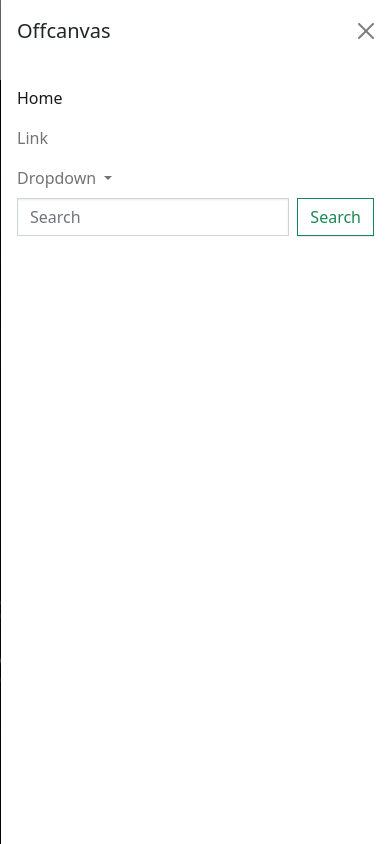
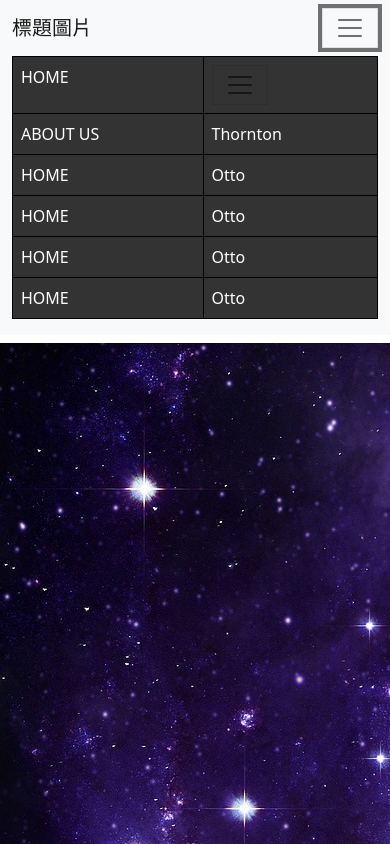
Before and after one commit to VKCCYC/HWBS, a plain HTML site: page BT/index.html in a window 390 px wide. Both pictures are taken after a click on the button 350 px from the left and 40 px from the top of the page. Shown: the top 844 px of the page. Drawn offline with nearby package versions, Linux system fonts and the light colour scheme.

Commit message:
表單未完成

```diff
--- a/BT/index.html
+++ b/BT/index.html
@@ -16,89 +16,66 @@
   <!-- https://demo.templatemonster.com/demo/339526.html -->
 
   <!-- 導覽列 -->
-  <nav class="navbar navbar-light fixed-top bg-light ">
-    <div class="container-fluid ">
+  <nav id="top" class="navbar navbar-expand-lg navbar-light bg-light fixed-top mb-2">
+    <div class="container-fluid bg-light">
       <a class="navbar-brand" href="#">標題圖片</a>
-
-      <!-- 右邊按鈕 -->
-      <button class="navbar-toggler" type="button" data-bs-toggle="offcanvas" data-bs-target="#offcanvasNavbar-right">
+      <button class="navbar-toggler" type="button" data-bs-toggle="collapse" data-bs-target="#c1">
+        <span class="navbar-toggler-icon"></span>
+      </button>
+      <div class="collapse navbar-collapse" id="c1">
+        <table class="table  table-hover mt-2">
+          <tbody>
+            <tr>
+              <td>
+                HOME
+                <div class="collapse navbar-collapse" id="c2">
+                  <table class="table  table-hover mt-2">
+                    <tr>
+                      <td>HOME01</td>
+                    </tr>
+                  </table>
+                </div>
+              </td>
+              <td>
+                <button class="navbar-toggler" type="button" data-bs-toggle="collapse" data-bs-target="#c2">
                   <span class="navbar-toggler-icon"></span>
                 </button>
 
-      <div class="offcanvas offcanvas-start" tabindex="-1" id="offcanvasNavbar-left">
-        <div class="offcanvas-header">
-          <h5 class="offcanvas-title" id="offcanvasNavbarLabel">Offcanvas</h5>
-          <button type="button" class="btn-close text-reset" data-bs-dismiss="offcanvas"></button>
-        </div>
-        <div class="offcanvas-body">
-          <ul class="navbar-nav justify-content-end flex-grow-1 pe-3">
-            <li class="nav-item">
-              <a class="nav-link active" aria-current="page" href="#">Home</a>
-            </li>
-            <li class="nav-item">
-              <a class="nav-link" href="#">Link</a>
-            </li>
-            <li class="nav-item dropdown">
-              <a class="nav-link dropdown-toggle" href="#" id="offcanvasNavbarDropdown" role="button"
-                data-bs-toggle="dropdown">
-                Dropdown
-              </a>
-              <ul class="dropdown-menu">
-                <li><a class="dropdown-item" href="#">Action</a></li>
-                <li><a class="dropdown-item" href="#">Another action</a></li>
-                <li>
-                  <hr class="dropdown-divider">
-                </li>
-                <li><a class="dropdown-item" href="#">Something else here</a></li>
-              </ul>
-            </li>
-          </ul>
-          <form class="d-flex">
-            <input class="form-control me-2" type="search" placeholder="Search">
-            <button class="btn btn-outline-success" type="submit">Search</button>
-          </form>
+              </td>
+            </tr>
+
+
+
+            <tr>
+              <td>ABOUT US</td>
+              <td>Thornton</td>
+            </tr>
+            <tr>
+              <td>HOME</td>
+              <td>Otto</td>
+            </tr>
+            <tr>
+              <td>HOME</td>
+              <td>Otto</td>
+            </tr>
+            <tr>
+              <td>HOME</td>
+              <td>Otto</td>
+            </tr>
+            <tr>
+              <td>HOME</td>
+              <td>Otto</td>
+            </tr>
+          </tbody>
+        </table>
       </div>
     </div>
-      <div class="offcanvas offcanvas-end" tabindex="-1" id="offcanvasNavbar-right">
-        <div class="offcanvas-header">
-          <h5 class="offcanvas-title" id="offcanvasNavbarLabel">Offcanvas</h5>
-          <button type="button" class="btn-close text-reset" data-bs-dismiss="offcanvas"></button>
-        </div>
-        <div class="offcanvas-body">
-          <ul class="navbar-nav justify-content-end flex-grow-1 pe-3">
-            <li class="nav-item">
-              <a class="nav-link active" aria-current="page" href="#">Home</a>
-            </li>
-            <li class="nav-item">
-              <a class="nav-link" href="#">Link</a>
-            </li>
-            <li class="nav-item dropdown">
-              <a class="nav-link dropdown-toggle" href="#" id="offcanvasNavbarDropdown" role="button"
-                data-bs-toggle="dropdown">
-                Dropdown
-              </a>
-              <ul class="dropdown-menu">
-                <li><a class="dropdown-item" href="#">Action</a></li>
-                <li><a class="dropdown-item" href="#">Another action</a></li>
-                <li>
-                  <hr class="dropdown-divider">
-                </li>
-                <li><a class="dropdown-item" href="#">Something else here</a></li>
-              </ul>
-            </li>
-          </ul>
-          <form class="d-flex">
-            <input class="form-control me-2" type="search" placeholder="Search">
-            <button class="btn btn-outline-success" type="submit">Search</button>
-          </form>
-        </div>
-      </div>
-    </div>
-  </nav>
+
+
 
     <!-- 封面 -->
     <section id="section01">
-    <div id="carouselExampleIndicators" class="carousel slide h-100" data-bs-ride="carousel">
+      <div id="carouselExampleIndicators" class="carousel slide h-100 mt-2" data-bs-ride="carousel">
         <div class="carousel-inner h-100 ">
           <div class="carousel-item active h-100">
             <img src="./img/top1.jpg" class="d-block h-100">
@@ -122,6 +99,7 @@
         </button>
       </div>
     </section>
+  </nav>
 
   <!-- 介紹 -->
   <section id="section02"></section>
--- /dev/null
+++ b/BT/scss/_top.scss
@@ -0,0 +1,21 @@
+#top{
+  .container-fluid{
+    position: relative;
+  }
+  .table{
+    background: #333;
+    color: white;
+    border: 1px solid #000;
+  }
+  .table td{
+    border: 1px solid #000;
+    color: white;
+  }
+  .table:hover{
+    color: white;
+  }
+  .table tr:hover{
+    background: #444;
+  }
+
+}
--- a/BT/scss/style.scss
+++ b/BT/scss/style.scss
@@ -7,6 +7,7 @@
 }
 
 @import '../mixins/rwd';
+@import 'top';
 
 .navbar {
   height: 80px;
@@ -21,11 +22,17 @@
     left: 10px;
     transition: opacity 0.3s ease-in-out, transform 0.3s ease-in-out;
   }
+  .carousel-control-prev-icon{
+    display: none;
+  }
   .carousel-control-next {
     position: absolute;
     height: 0;
     right: 10px;
     transition: opacity 0.3s ease-in-out, transform 0.3s ease-in-out;
+  }
+  .carousel-control-next-icon{
+    display: none;
   }
 }
 
@@ -39,6 +46,9 @@
     top: 60%;
     opacity: 1;
   }
+  .carousel-control-prev-icon{
+    display: block;
+  }
   .carousel-control-next {
     transform: translateX(10px);
     background-color: orange;
@@ -48,6 +58,9 @@
     top: 60%;
     opacity: 1;
   }
+  .carousel-control-next-icon{
+    display: block;
+  }
 }
 
 #section02 {
```
Also changed, not shown: 1.html (added), BT/css/style.css, BT/dist/style.min.css. Lines whose indentation alone changed are shown as unchanged.
